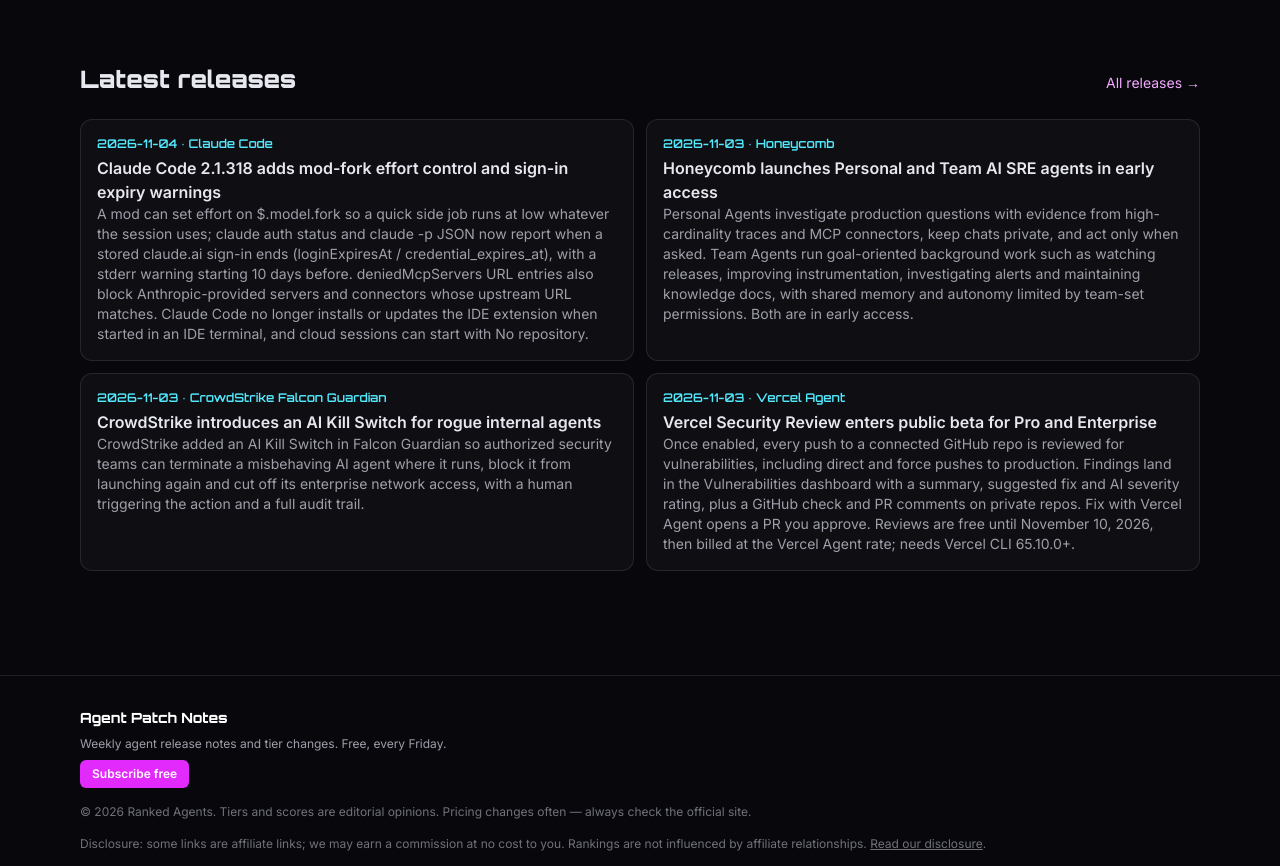
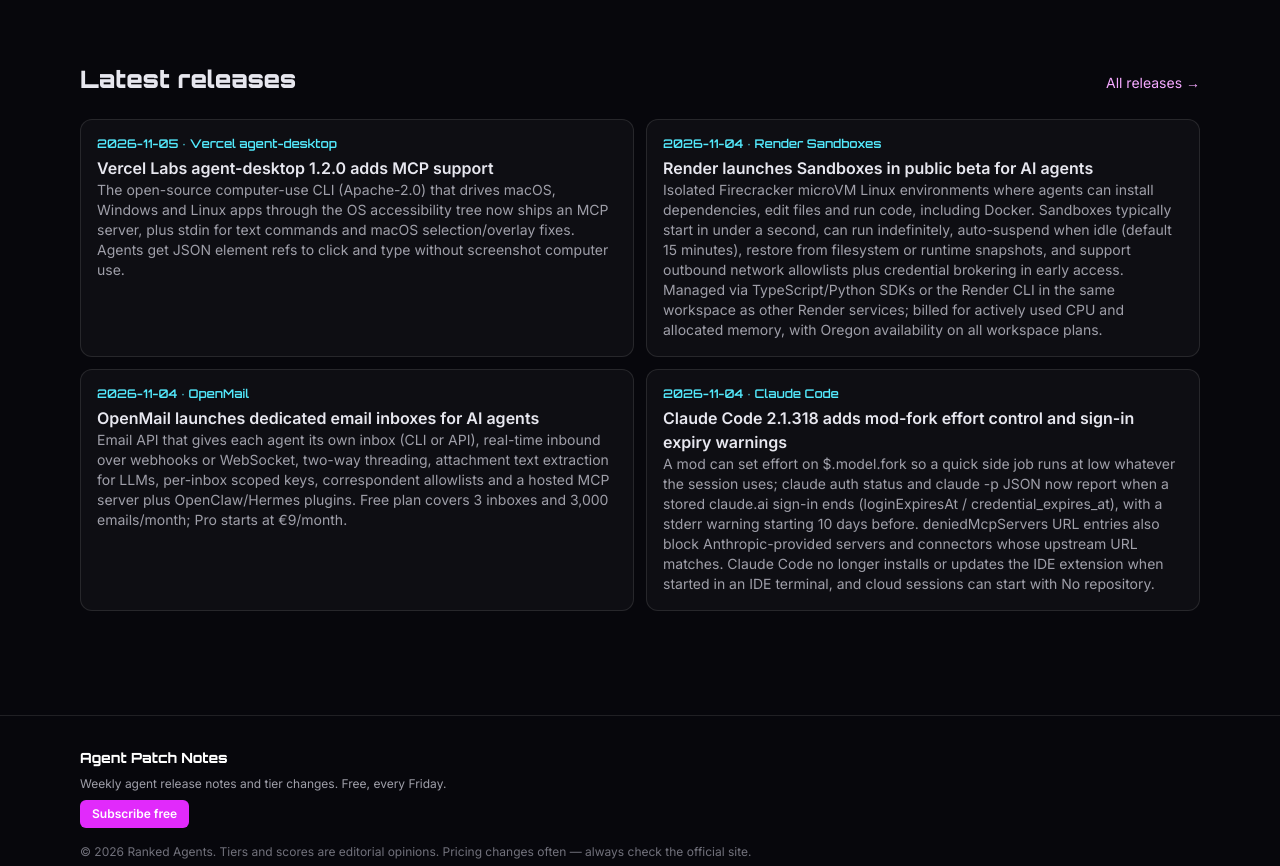
Before and after one commit to Bombtek/ranked-agents, a Next.js app: page / in a window 1280 px wide. Shown: the part 2269-3135 px from the top of the page. Built offline with nearby package versions, Linux system fonts and the light colour scheme; no server answers; grey boxes are pictures that could not be loaded.

Commit message:
Daily update 2026-11-05: add Render Sandboxes, OpenMail, agent-desktop 1.2.0 MCP

```diff
--- a/data/releases.ts
+++ b/data/releases.ts
@@ -1,6 +1,9 @@
 export interface Release { title: string; product: string; date: string; summary: string; source: string; toolSlug?: string }
 // Newest first. Dates are ISO (YYYY-MM-DD).
 export const releases: Release[] = [
+  { title: "Render launches Sandboxes in public beta for AI agents", product: "Render Sandboxes", date: "2026-11-04", summary: "Isolated Firecracker microVM Linux environments where agents can install dependencies, edit files and run code, including Docker. Sandboxes typically start in under a second, can run indefinitely, auto-suspend when idle (default 15 minutes), restore from filesystem or runtime snapshots, and support outbound network allowlists plus credential brokering in early access. Managed via TypeScript/Python SDKs or the Render CLI in the same workspace as other Render services; billed for actively used CPU and allocated memory, with Oregon availability on all workspace plans.", source: "https://render.com/blog/introducing-render-sandboxes" },
+  { title: "OpenMail launches dedicated email inboxes for AI agents", product: "OpenMail", date: "2026-11-04", summary: "Email API that gives each agent its own inbox (CLI or API), real-time inbound over webhooks or WebSocket, two-way threading, attachment text extraction for LLMs, per-inbox scoped keys, correspondent allowlists and a hosted MCP server plus OpenClaw/Hermes plugins. Free plan covers 3 inboxes and 3,000 emails/month; Pro starts at €9/month.", source: "https://openmail.sh/" },
+  { title: "Vercel Labs agent-desktop 1.2.0 adds MCP support", product: "Vercel agent-desktop", date: "2026-11-05", summary: "The open-source computer-use CLI (Apache-2.0) that drives macOS, Windows and Linux apps through the OS accessibility tree now ships an MCP server, plus stdin for text commands and macOS selection/overlay fixes. Agents get JSON element refs to click and type without screenshot computer use.", source: "https://github.com/vercel-labs/agent-desktop/releases/tag/v1.2.0" },
   { title: "Claude Code 2.1.318 adds mod-fork effort control and sign-in expiry warnings", product: "Claude Code", date: "2026-11-04", summary: "A mod can set effort on $.model.fork so a quick side job runs at low whatever the session uses; claude auth status and claude -p JSON now report when a stored claude.ai sign-in ends (loginExpiresAt / credential_expires_at), with a stderr warning starting 10 days before. deniedMcpServers URL entries also block Anthropic-provided servers and connectors whose upstream URL matches. Claude Code no longer installs or updates the IDE extension when started in an IDE terminal, and cloud sessions can start with No repository.", source: "https://github.com/anthropics/claude-code/releases/tag/v2.1.318", toolSlug: "claude-code" },
   { title: "Honeycomb launches Personal and Team AI SRE agents in early access", product: "Honeycomb", date: "2026-11-03", summary: "Personal Agents investigate production questions with evidence from high-cardinality traces and MCP connectors, keep chats private, and act only when asked. Team Agents run goal-oriented background work such as watching releases, improving instrumentation, investigating alerts and maintaining knowledge docs, with shared memory and autonomy limited by team-set permissions. Both are in early access.", source: "https://www.honeycomb.io/blog/honeycomb-introduces-ai-sre-agents" },
   { title: "CrowdStrike introduces an AI Kill Switch for rogue internal agents", product: "CrowdStrike Falcon Guardian", date: "2026-11-03", summary: "CrowdStrike added an AI Kill Switch in Falcon Guardian so authorized security teams can terminate a misbehaving AI agent where it runs, block it from launching again and cut off its enterprise network access, with a human triggering the action and a full audit trail.", source: "https://www.crowdstrike.com/en-us/press-releases/crowdstrike-introduces-ai-kill-switch-for-ai-safety/" },
```
